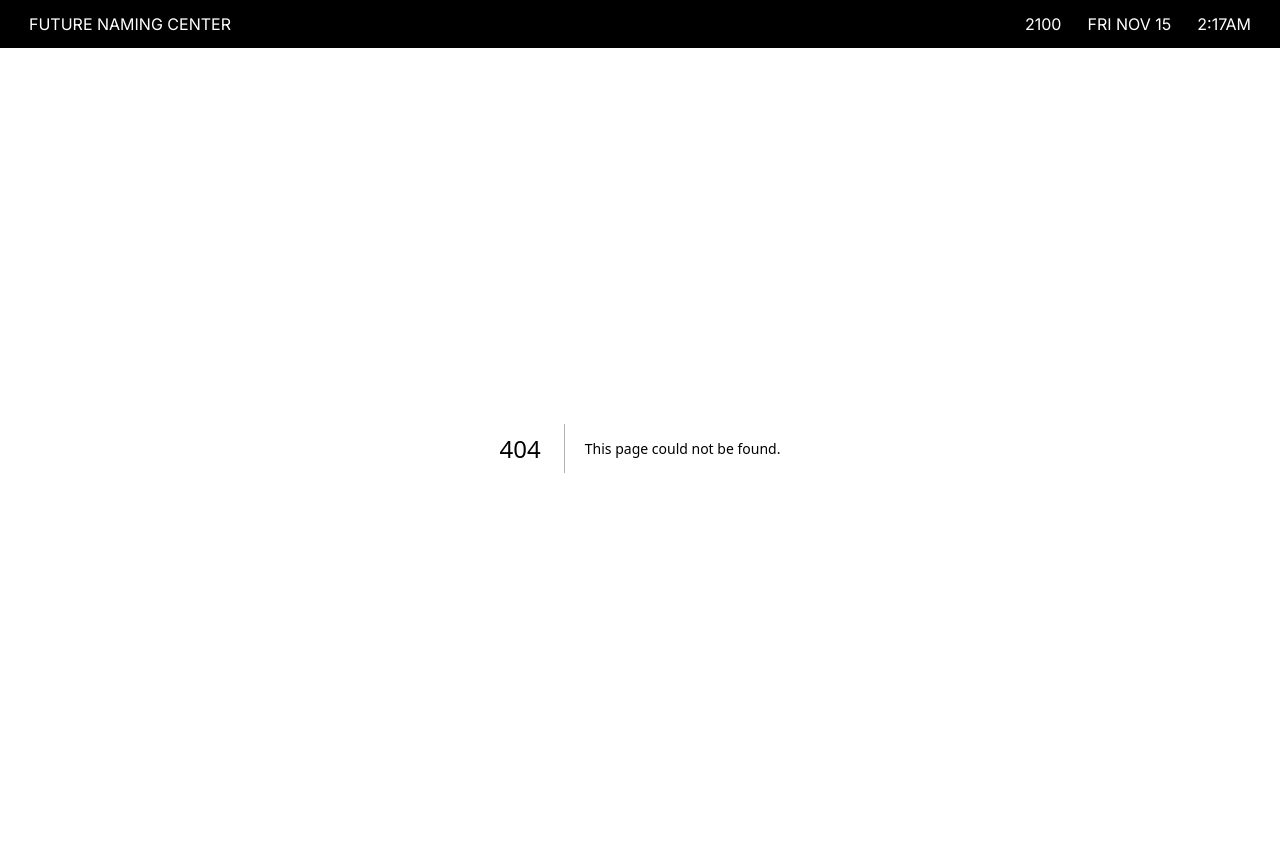
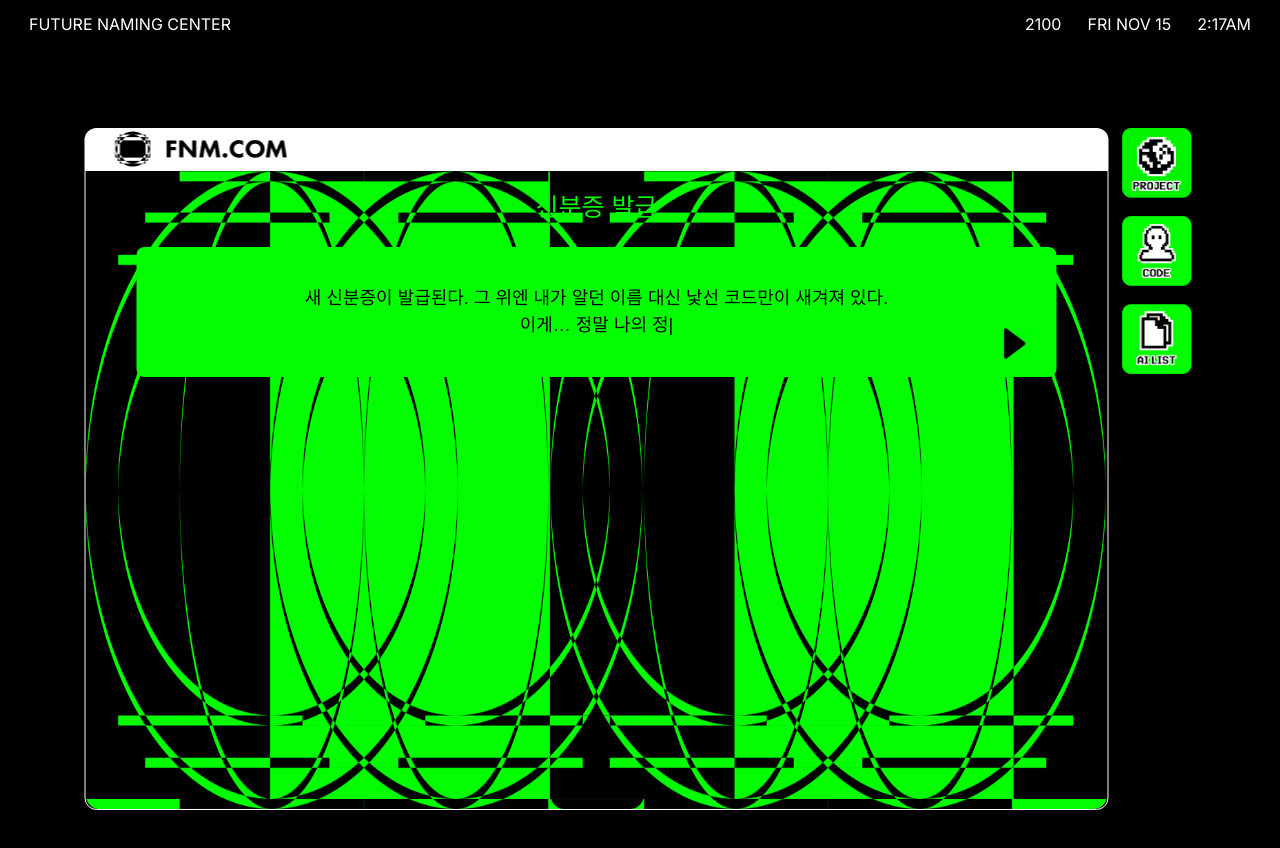
Before and after one commit to eunbeann/future-name-project, a Next.js app: page /get-card in a window 1280 px wide. Before the commit this address had no page. Built offline with nearby package versions, Linux system fonts and the light colour scheme; no server answers; the database is empty; a web font is replaced by a local one.

Commit message:
feat: identify card showing page

```diff
--- /dev/null
+++ b/src/app/get-card/layout.tsx
@@ -0,0 +1,18 @@
+import ClientRecoilRoot from "../common/ClientRecoilRoot";
+import MainContainer from "../common/MainContainer";
+
+export default function GetCardLayout({
+  children,
+}: {
+  children: React.ReactNode;
+}) {
+  return (
+    <ClientRecoilRoot>
+      <div className="relative min-h-screen flex justify-center items-center bg-[#000000]">
+        <MainContainer>
+          <div>{children}</div>
+        </MainContainer>
+      </div>
+    </ClientRecoilRoot>
+  );
+}
--- /dev/null
+++ b/src/app/get-card/page.tsx
@@ -0,0 +1,117 @@
+"use client";
+
+import temp from "@/app/assets/image/cardBackground.png";
+import NeonDialog from "@/app/common/NeonDialog";
+import { getPrintWindowHTML } from "@/app/get-card/utils/printTemplate";
+import { onValue, ref } from "firebase/database";
+import html2canvas from "html2canvas";
+import Image from "next/image";
+import { useEffect, useRef, useState } from "react";
+import { TypeAnimation } from "react-type-animation";
+import { db } from "../../../firebase/firebasedb";
+import IdentifyCard from "../list/components/IdentifyCard";
+import { PersonCardProps } from "../list/components/PersonCard";
+
+export default function GetCardPage() {
+  const [user, setUser] = useState<PersonCardProps>();
+  const [id, setId] = useState<number>();
+  const [showPrintButton, setShowPrintButton] = useState(false);
+
+  const identifyCardRef = useRef<HTMLDivElement>(null);
+
+  function getUserData() {
+    const reference = ref(db, "users/");
+    onValue(reference, (snapshot) => {
+      const data = snapshot.val();
+      const usersArray = Object.values(data) as PersonCardProps[];
+      setId(usersArray.length);
+
+      const latestUser =
+        usersArray.length > 0 ? usersArray[usersArray.length - 1] : null;
+
+      latestUser && setUser(latestUser);
+    });
+  }
+
+  useEffect(() => {
+    getUserData();
+  }, []);
+
+  const handlePrintButton = () => {
+    setShowPrintButton(true);
+  };
+
+  const openPrintWindow = async () => {
+    if (!identifyCardRef.current) return;
+
+    try {
+      const canvas = await html2canvas(identifyCardRef.current, {
+        scale: 2,
+        useCORS: true,
+      });
+
+      const imgData = canvas.toDataURL("image/png");
+      const printWindow = window.open("", "_blank", "width=800,height=600");
+
+      if (printWindow) {
+        const htmlContent = getPrintWindowHTML(imgData);
+        printWindow.document.write(htmlContent);
+        printWindow.document.close();
+      }
+    } catch (error) {}
+  };
+
+  return (
+    <>
+      <Image
+        className="absolute w-full h-full -z-50 "
+        src={temp}
+        alt="movingPerson"
+      />
+      <div className="h-full w-full flex flex-col items-center justify-center gap-[20px]">
+        <p className="mt-[18px] text-[25px] font-dunggeunmo text-[#02FE00]">
+          신분증 발급
+        </p>
+        {user && id && (
+          <div ref={identifyCardRef}>
+            <IdentifyCard
+              id={id}
+              date={user.date}
+              firstName={user.firstName || ""}
+              lastName={user.lastName || ""}
+              futureFirstName={user.futureFirstName}
+              futureLastName={user.futureLastName}
+              img={user.img}
+              uniqueId={user.uniqueId}
+            />
+          </div>
+        )}
+        {showPrintButton ? (
+          <button
+            className="w-[460px] py-[8px] bg-[#02FE00] rounded-[8px] border border-[#ffffff] font-dunggeunmo text-[18px] text-[#000000]"
+            onClick={openPrintWindow}
+          >
+            출력하기
+          </button>
+        ) : (
+          <NeonDialog action={handlePrintButton}>
+            <p className="font-dunggeunmo text-[18px] text-[#000000]">
+              <TypeAnimation
+                sequence={[
+                  "새 신분증이 발급된다. 그 위엔 내가 알던 이름 대신 낯선 코드만이 새겨져 있다.\n이게… 정말 나의 정체성인가?",
+                ]}
+                wrapper="span"
+                speed={5}
+                style={{
+                  display: "block",
+                  whiteSpace: "pre-line",
+                  color: "black",
+                }}
+              />
+            </p>
+          </NeonDialog>
+        )}
+      </div>
+    </>
+  );
+}
--- /dev/null
+++ b/src/app/get-card/utils/printTemplate.tsx
@@ -0,0 +1,33 @@
+export const getPrintWindowHTML = (imgData: string): string => `
+  <html>
+    <head>
+      <title>신분증 인쇄</title>
+      <link href="https://cdn.jsdelivr.net/npm/tailwindcss@2.2.19/dist/tailwind.min.css" rel="stylesheet">
+      <style>
+        body {
+          display: flex;
+          justify-content: center;
+          align-items: center;
+          height: 100vh;
+          margin: 0;
+          background-color: white;
+        }
+        img {
+          max-width: 100%;
+          height: auto;
+        }
+      </style>
+    </head>
+    <body>
+      <img src="${imgData}" alt="Identify Card" />
+      <script>
+        window.onload = function() {
+          window.print();
+          window.onafterprint = function() {
+            window.close();
+          };
+        };
+      </script>
+    </body>
+  </html>
+`;
```
